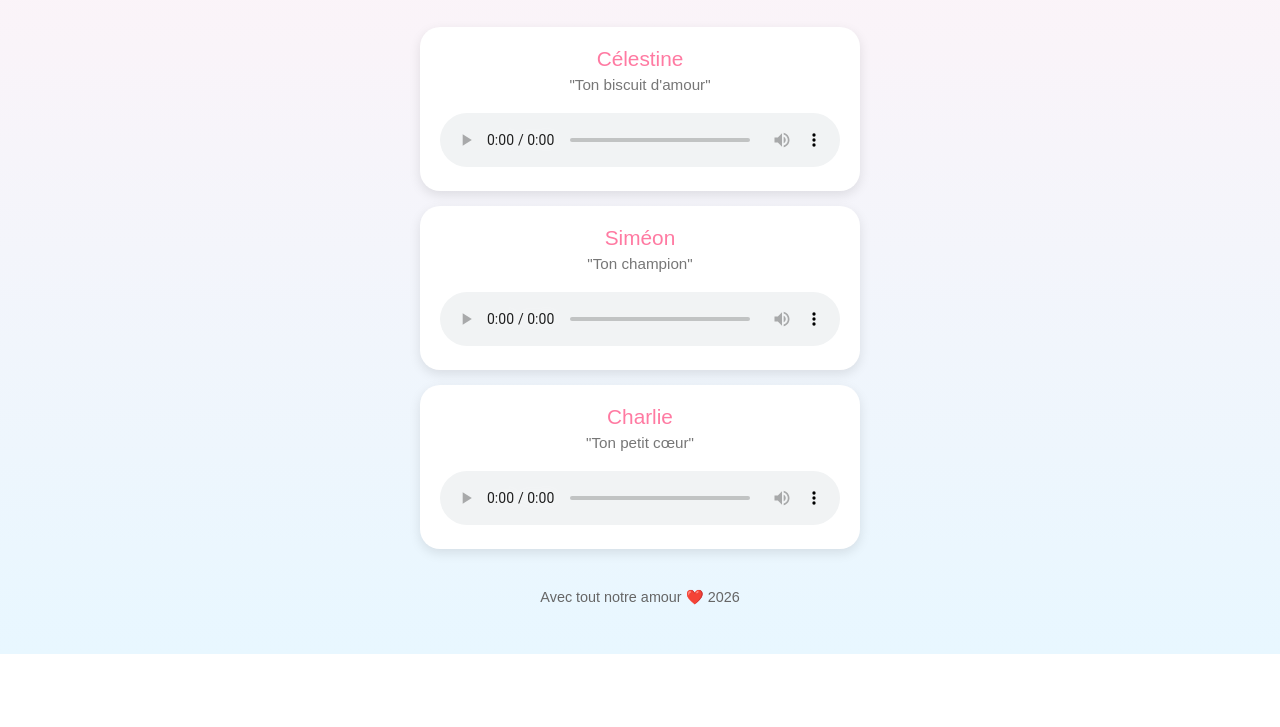
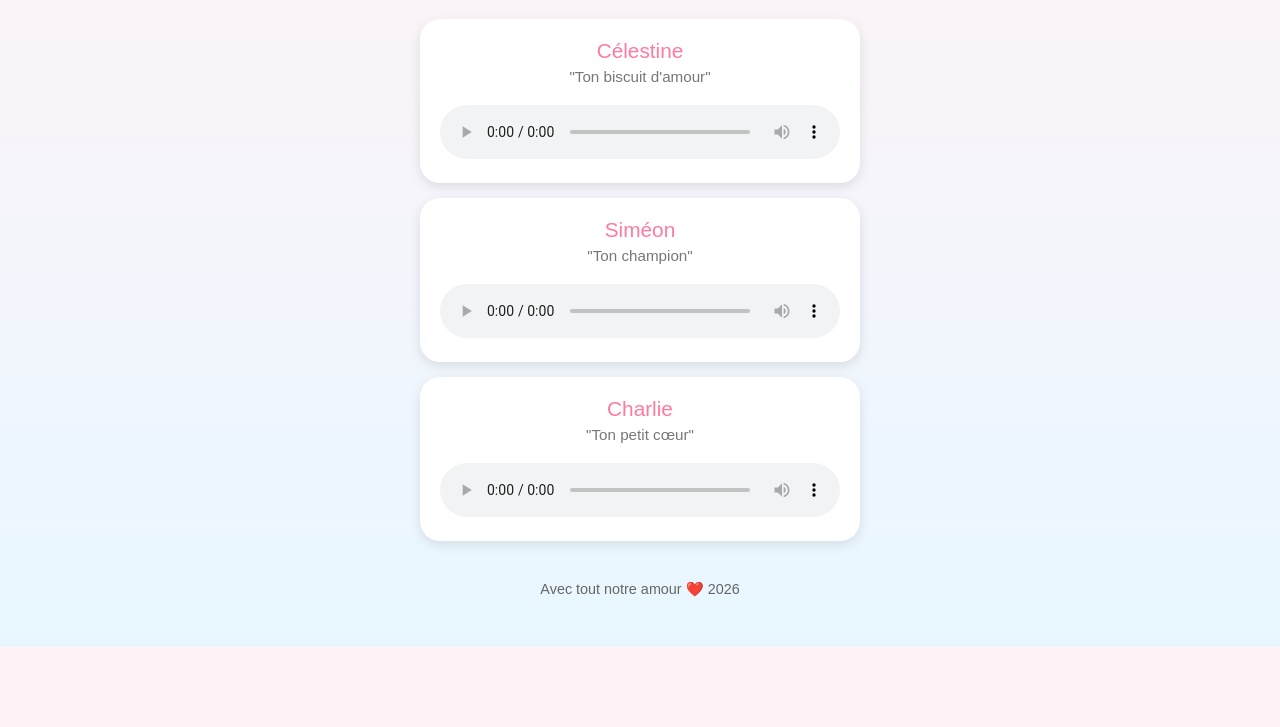
Before and after one commit to audpierre249-cyber/cadeau-papa, a plain HTML site: page index.html in a window 1280 px wide. Shown: the part 153-880 px from the top of the page. Before the commit the page ends 807 px from the top, so only its background shows below. Drawn offline with Linux system fonts and the light colour scheme.

Commit message:
Update index.html

```diff
--- a/index.html
+++ b/index.html
@@ -5,9 +5,16 @@
   <meta charset="UTF-8">
   <title>Bonne fête Papa ❤️</title>
   <style>
+    html, body {
+      height: 100%;
+      margin: 0;
+    }
     body {
       font-family: Arial, sans-serif;
+      min-height: 100vh;
       background: linear-gradient(to bottom, #fff3f7, #e8f7ff);
+      background-attachment: fixed;
+      background-size: cover;
       text-align: center;
       padding: 40px;
       color: #333;
```
